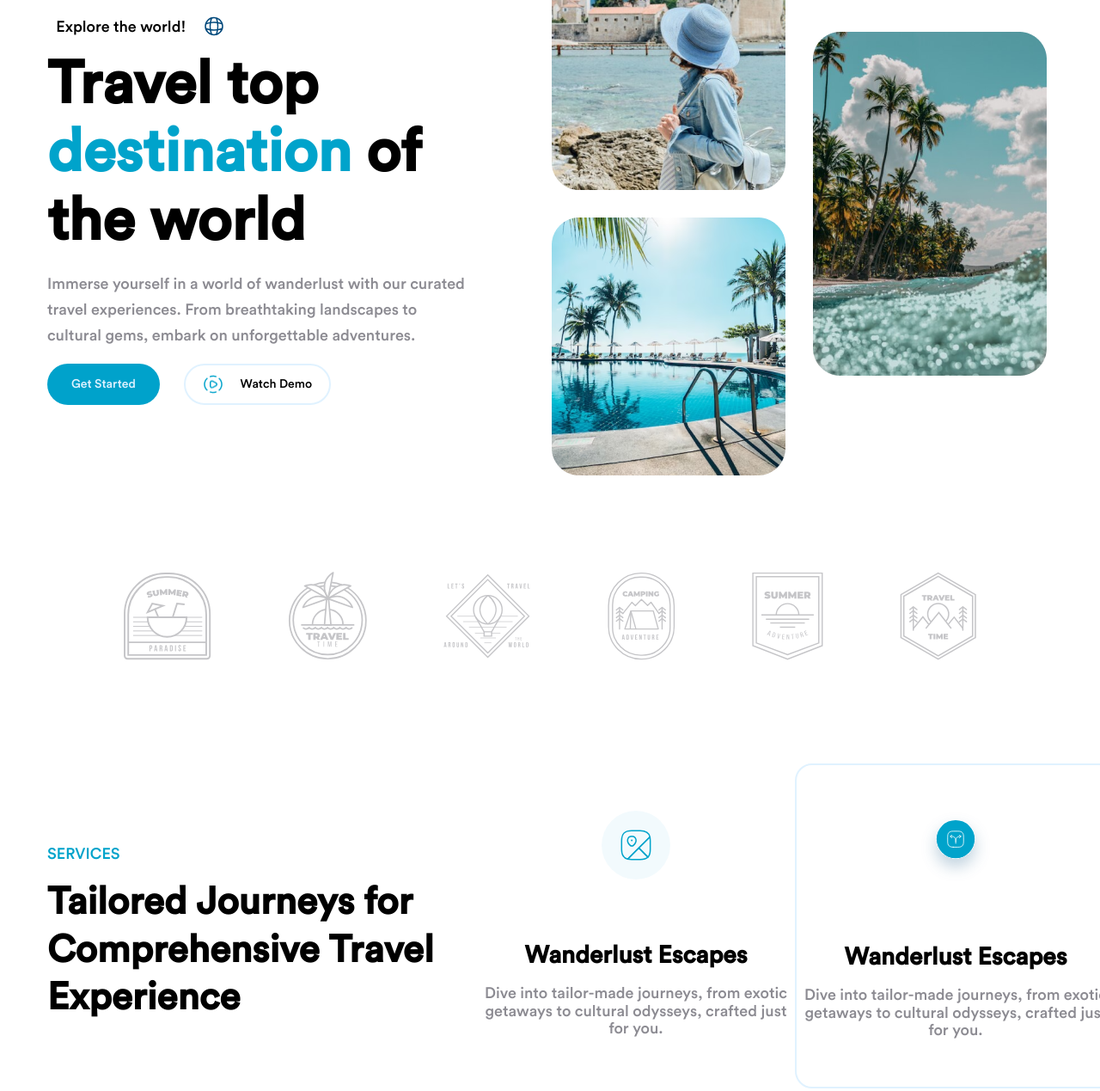
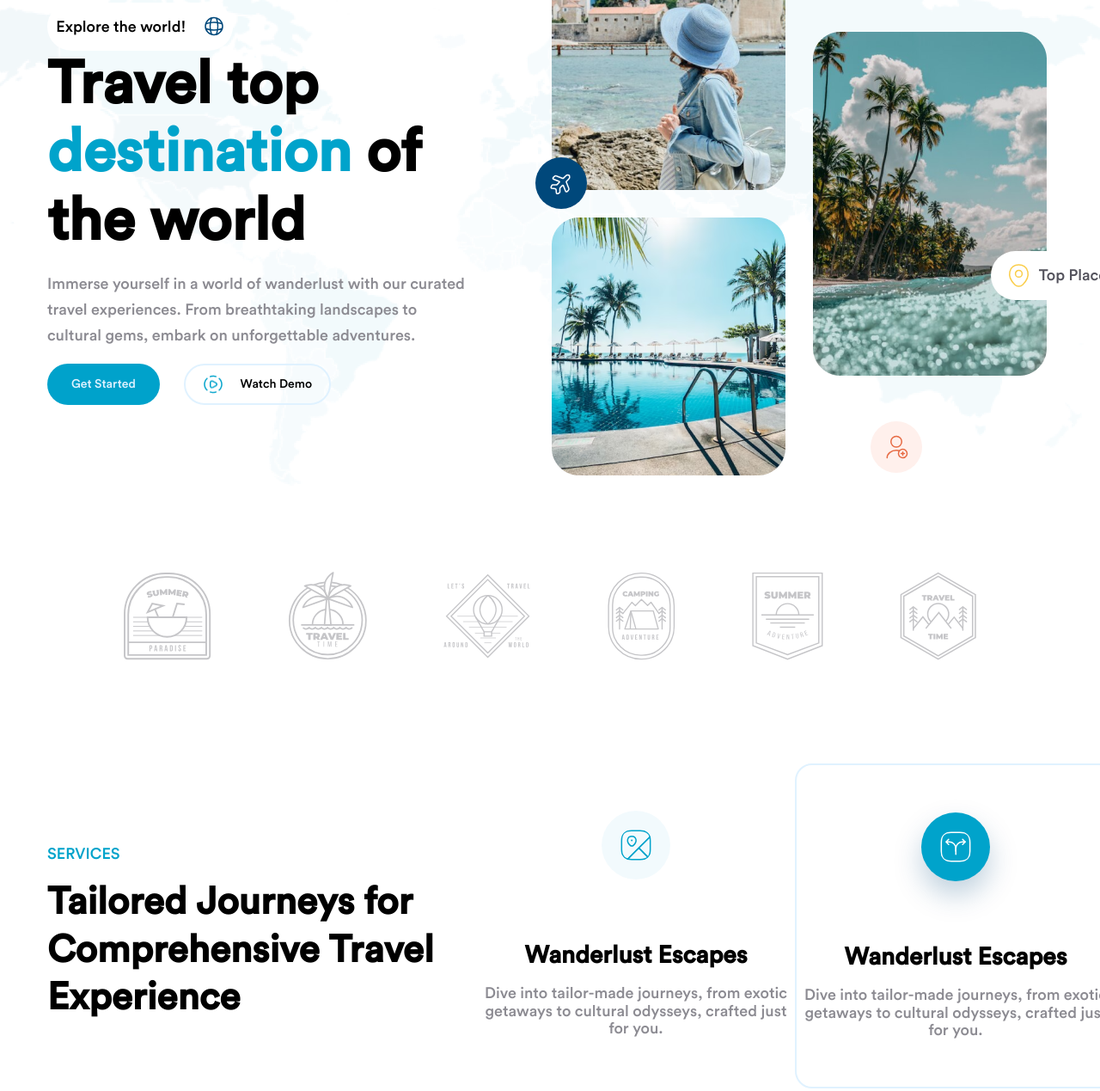
Before and after one commit to phenixBolseChemTree/layoutTraining, a website: page index.html in a window 1280 px wide. Shown: the part 274-1543 px from the top of the page at 86% size. Drawn offline with nearby package versions, Linux system fonts and the light colour scheme.

Commit message:
fix: add shadow

```diff
--- /dev/null
+++ b/absolute.css
@@ -0,0 +1,46 @@
+
+.absolute {
+  position: absolute;
+  top: 0;
+  /* left: 0; */
+}
+
+.absolute__world-image {
+  position: absolute;
+  display: flex;
+  justify-content: center;
+  width: 1345px;
+  height: 656px;
+  top: 183px;
+  left: -90px;
+  z-index: -1;
+}
+
+/* .absolute__cube-1 {
+  position: absolute;
+width: 1457.18px;
+height: 1431.79px;
+top: 188px;
+left: 2621.21px;
+border-radius: 57px;
+
+background-color: #E0F2FF;
+transform: rotate(-48deg);
+z-index: -1;
+opacity: 0.3;
+}
+
+
+.absolute__cube-2 {
+  position: absolute;
+width: 499.72px;
+height: 491.02px;
+top: -242px;
+left: -116px;
+border-radius: 57px;
+
+background-color: #E0F2FF;
+transform: rotate(-42deg);
+z-index: -1;
+opacity: 0.3;
+} */
--- a/block-1.css
+++ b/block-1.css
@@ -20,8 +20,8 @@
   display: flex;
   flex-direction: row;
   align-items: center;
+  background-color: white;
   /* justify-content: ; */
-  /* border: 1px solid rgb(23, 182, 89); */
   justify-content: space-around;
   border-radius: 100px;
   width: 216px;
@@ -92,11 +92,6 @@
   justify-content: space-between;
 }
 
-/* .block-1__imageBoard { */
-  /* align-items: 2; */
-  /* border: 3px solid brown; */
-/* } */
-
 .block-1__image-group-1 {
   display: flex;
   flex-direction: column;
@@ -113,3 +108,65 @@ justify-content: center;
 /* display: flex; */
 
 }
+
+.block-1__absolute {
+  position: absolute;
+}
+
+.block-1__airplain {
+  position: absolute;
+  background-color: #00487B;
+  border-radius: 100px;
+  width: 60px;
+  height: 60px;
+  display: flex;
+  justify-content: center;
+  /* position: relative; */
+  top: 262px;
+  left: -19px;
+  /* right: 19px; */
+}
+
+.block-1__airplain-image {
+  width: 45px;
+}
+
+.block-1__location {
+  position: absolute;
+  display: flex;
+  flex-direction: row;
+  width: 160px;
+
+  background-color: white;
+  border-radius: 100px;
+  justify-content: center;
+  top: 371px;
+  left: 511px;
+}
+
+.block-1__location-image {
+  margin-right: 8px ;
+}
+
+.block-1__location-text {
+  white-space: nowrap;
+  color: #53525C;
+}
+
+.block-1__user-add {
+  position: absolute;
+  background-color: #FFF0EC;
+  border-radius: 100px;
+  width: 60px;
+  height: 60px;
+  display: flex;
+  align-items: center;
+  justify-content: center;
+  top: 569px;
+  left: 371px;
+}
+
+.block-1__user-add-image {
+  width: 30px;
+  height: 30px;
+}
--- a/block-3.css
+++ b/block-3.css
@@ -58,7 +58,19 @@
 }
 
 .block-3__travel-image {
-  width: 80px;
+  /* width: 80px; */
+  /* background-color: red; */
+
+background-color: #00A3CB0D;
+border-radius: 100px;
+padding: 20px;
+}
+
+.block-3__travel-image_active {
+background-color: #00A3CB;
+border-radius: 100px;
+padding: 20px;
+box-shadow: 0px 16px 32px 0px rgba(0, 72, 123, 0.25);
 }
 
 .block-3__travel-mainText {
--- a/block-4.css
+++ b/block-4.css
@@ -15,6 +15,7 @@ color: #00A3CB;
 }
 
 .block-4__sliderController {
+  width: 192;
   display: flex;
   align-items: center;
 }
@@ -39,8 +40,12 @@ color: #00A3CB;
 }
 
 .block-4__arrowBack {
-  width: 80px;
-  margin: 32px;
+  width: 32px;
+  padding: 20px;
+  margin-right: 32px;
+  /* background-color: red; */
+  border-radius: 100%;
+  border: 1px solid #F3F3F4;
 }
 
 .block-4__arrowNext {
@@ -48,6 +53,8 @@ width: 32px;
 padding: 20px;
 background-color: #00A3CB;
 border-radius: 100%;
+box-shadow: 0px 16px 32px 0px rgba(0, 72, 123, 0.25); /* Тень */
+
 }
 
 .block-4__description-slider {
--- a/button.css
+++ b/button.css
@@ -12,4 +12,5 @@
   padding: 15px 28px;
   border-radius: 20px;
   border: none;
+  box-shadow: 0px 16px 32px 0px rgba(0, 72, 123, 0.25);
 }
--- a/index.html
+++ b/index.html
@@ -17,6 +17,7 @@
   <link rel="stylesheet" href="block-3.css">
   <link rel="stylesheet" href="block-4.css">
   <link rel="stylesheet" href="block-5.css">
+  <link rel="stylesheet" href="absolute.css">
   <title>123</title>
 </head>
 
@@ -68,6 +69,18 @@
         <div class="block-1__image-group-2">
           <img src="/images/block_1/Rectangle 14.png" alt="">
         </div>
+        <div class="block-1__absolute">
+          <div class="block-1__airplain">
+            <img class="block-1__airplain-image" src="/images/block_1/airplane.svg" alt="">
+          </div>
+          <div class="block-1__location">
+            <img class="block-1__location-image" src="/images/block_1/location.svg" alt="">
+            <p class="block-1__location-text">Top Places</p>
+          </div>
+          <div class="block-1__user-add">
+            <img class="block-1__user-add-image" src="/images/block_1/user-add.svg" alt="">
+          </div>
+        </div>
       </div>
     </div>
     <div class="block-2">
@@ -85,7 +98,7 @@
       </div>
       <div class="block-3__travelContainer">
         <div class="block-3__travel-child">
-          <img class="block-3__travel-image" src="/images/block_3/3-3.svg" alt="">
+          <img class="block-3__travel-image" src="/images/block_3/32.svg" alt="">
           <div>
             <h5 class="block-3__travel-mainText">Wanderlust Escapes</h5>
             <div class="block-3__travel-description">Dive into tailor-made journeys, from exotic getaways to cultural
@@ -93,7 +106,7 @@
           </div>
         </div>
         <div class="block-3__travel-child_active">
-          <img class="block-3__travel-image" src="/images/block_3/3-4.svg" alt="">
+          <img class="block-3__travel-image_active" src="/images/block_3/31.svg" alt="">
           <div>
             <h5 class="block-3__travel-mainText">Wanderlust Escapes</h5>
             <div class="block-3__travel-description">Dive into tailor-made journeys, from exotic getaways to cultural
@@ -101,7 +114,7 @@
           </div>
         </div>
         <div class="block-3__travel-child">
-          <img class="block-3__travel-image" src="/images/block_3/3-5.svg" alt="">
+          <img class="block-3__travel-image" src="/images/block_3/33.svg" alt="">
           <div>
             <h5 class="block-3__travel-mainText">Wanderlust Escapes</h5>
             <div class="block-3__travel-description">Dive into tailor-made journeys, from exotic getaways to cultural
@@ -117,8 +130,8 @@
           <h3>Top Picks Unveiled</h3>
         </div>
         <div class="block-4__sliderController">
-          <img class="block-4__arrowBack" src="/images/block_4/back.png" alt="">
-          <img class="block-4__arrowNext" src="/images/block_4/arrow-left.svg" alt="">
+          <img class="block-4__arrowBack" src="/images/block_4/arrow-l.svg" alt="">
+          <img class="block-4__arrowNext" src= "/images/block_4/arrow-left.svg" alt="">
         </div>
       </div>
       <div class="block-4__container-2">
@@ -192,6 +205,11 @@
         </div>
       </div>
     </div>
+    <div class="absolute">
+      <img class="absolute__world-image" src="/images/worldMap.png" alt="">
+      <!-- <div class="absolute__cube-1"></div>
+      <div class="absolute__cube-2"></div> -->
+    </div>
   </main>
   <footer>
 
```
Also changed, not shown: images/block_1/airplane.svg (added), images/block_1/location.svg (added), images/block_1/user-add.svg (added), images/block_3/31.svg (added), images/block_3/32.svg (added), images/block_3/33.svg (added), images/block_4/arrow-l.svg (added), images/world.svg (deleted), images/worldMap.png (added).
